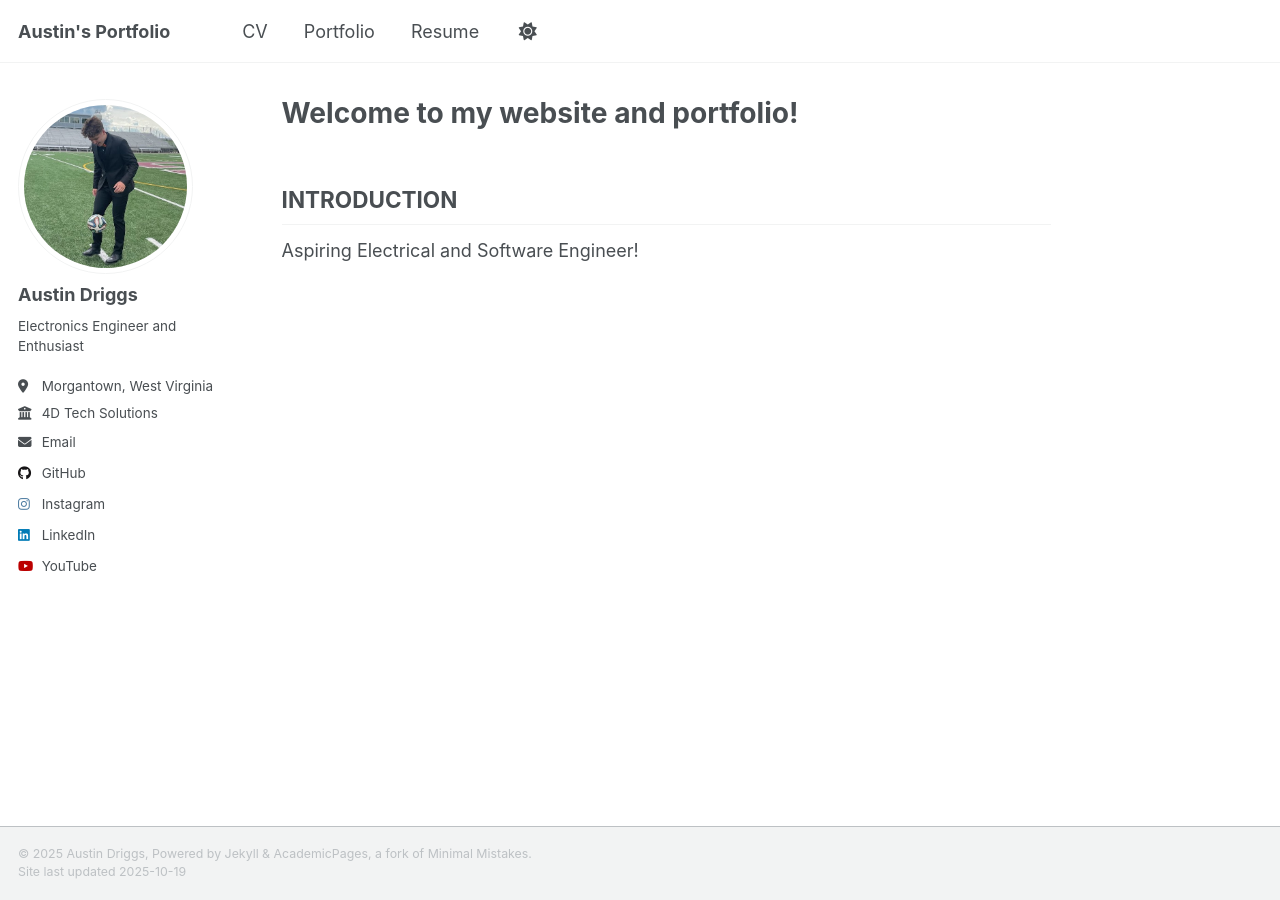
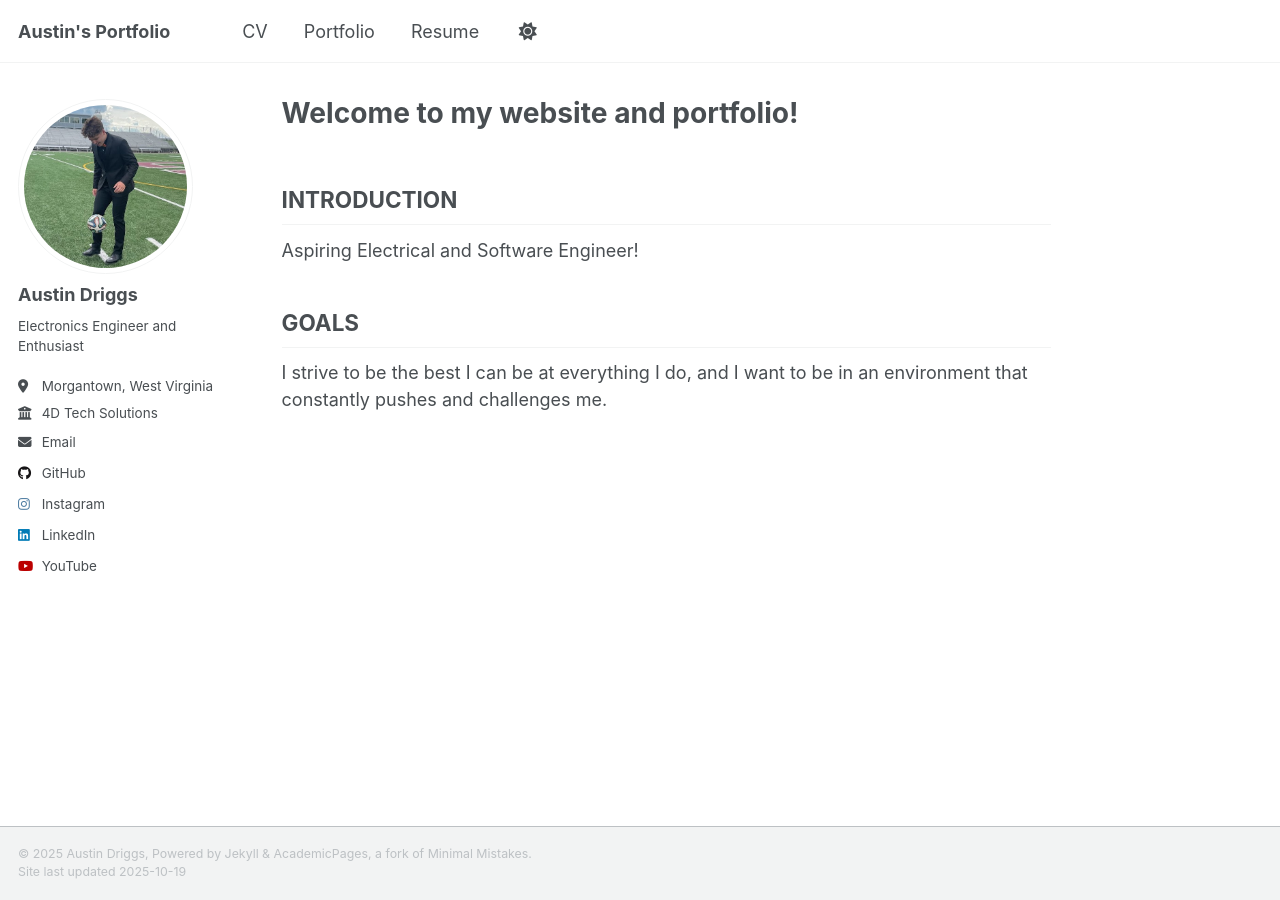
Before and after one commit to austindriggs/austindriggs.github.io, a Jekyll site: the page built from _pages/about.md, in a window 1280 px wide. Built offline with Jekyll 4.4.1, drawn with Linux system fonts in a browser that asks for light colours; a script that is not in the unit is left out.

Commit message:
some more cleanup

```diff
--- a/_pages/about.md
+++ b/_pages/about.md
@@ -10,3 +10,8 @@ redirect_from:
 ## INTRODUCTION
 
 Aspiring Electrical and Software Engineer!
+
+
+## GOALS
+
+I strive to be the best I can be at everything I do, and I want to be in an environment that constantly pushes and challenges me.
```
Also changed, not shown: _portfolio/quanex-pcb.md (+1 -1 lines), _portfolio/urc.md (+1 -1 lines).
